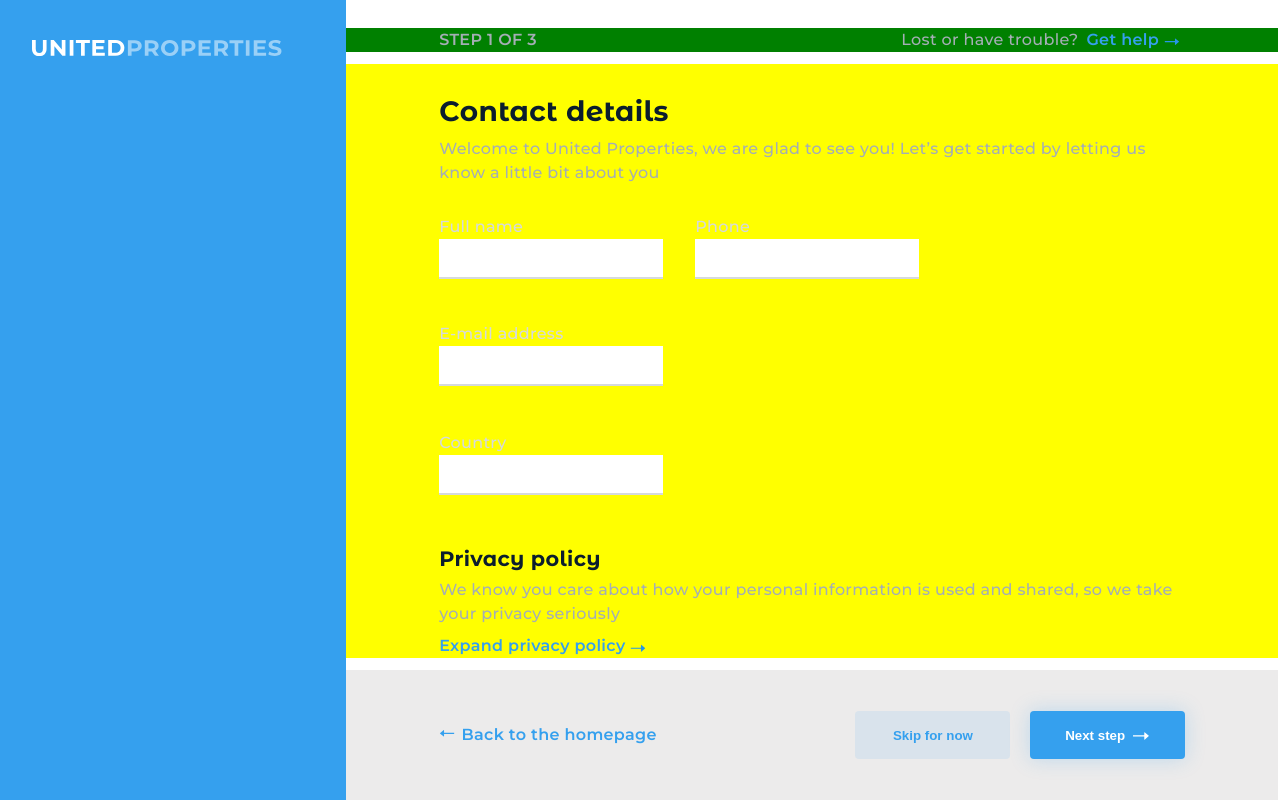
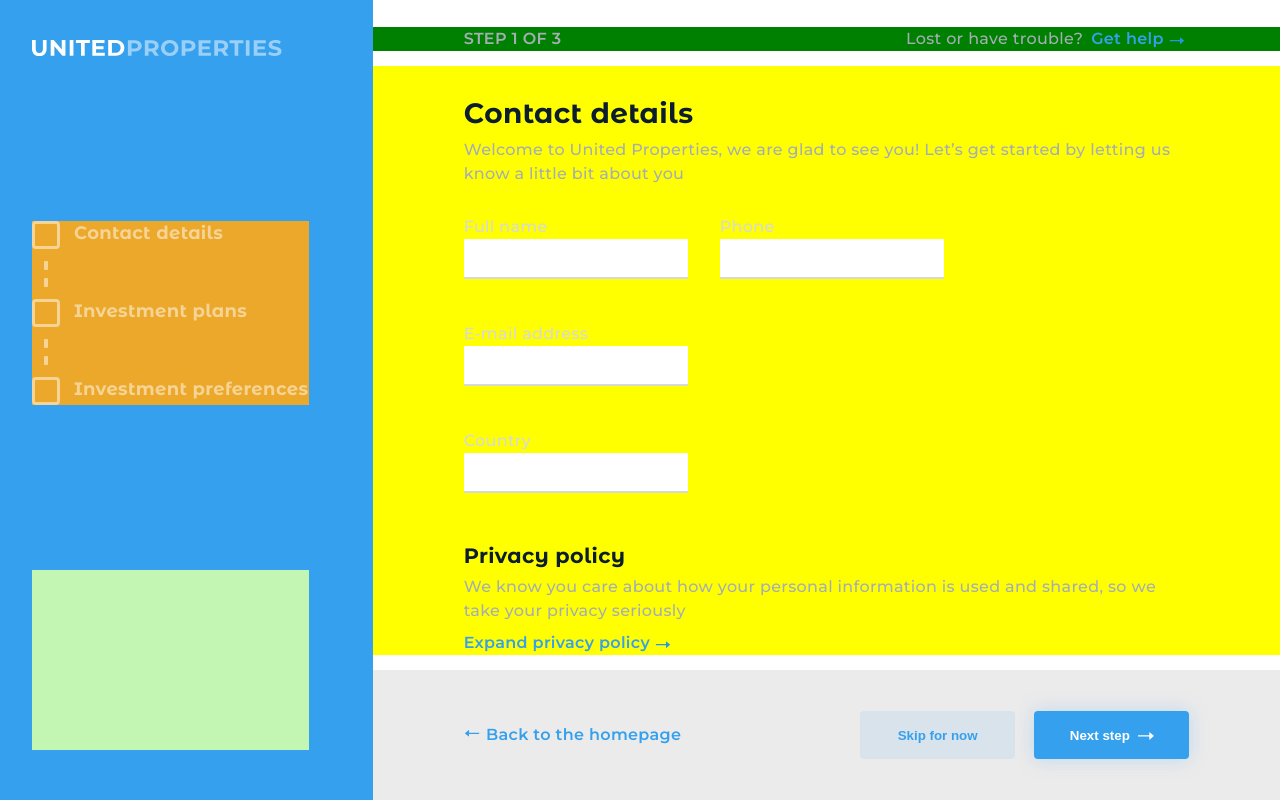
Before and after one commit to cavaglieridomenico/user-onboarding, a React (Create React App) app: page / in a window 1280 px wide. Built offline with nearby package versions, Linux system fonts and the light colour scheme.

Commit message:
[ADDED] Process block in Sidebar.
Added the block of process in the Sidebar and prepared the activation
classes in sidebar.css, but not yet inserted in the Component.

```diff
--- a/src/assets/style/sidebar.css
+++ b/src/assets/style/sidebar.css
@@ -5,8 +5,84 @@ aside {
   padding: var(--sidebarPadding);
 }
 
+.progress-container {
+  position: relative;
+  display: flex;
+  flex-direction: column;
+  background-color: rgb(236, 168, 42);
+  font-family: var(--monserratAlt);
+  color: var(--mainWhite50);
+  font-size: 18px;
+  font-weight: 700;
+}
+
+.square-text-container {
+  display: flex;
+}
+
+.outer-square {
+  display: flex;
+  justify-content: center;
+  align-items: center;
+  width: 28px;
+  height: 28px;
+  border: 3px solid var(--mainWhite50);
+  border-radius: var(--mainBorderRadius);
+}
+
+.inner-square {
+  position: relative;
+  display: none;
+  background-color: var(--mainWhite);
+  width: 11.2px;
+  height: 11.2px;
+}
+
+.square-text-container > p {
+  margin-left: 14px;
+}
+
+.rectangle {
+  position: relative;
+  width: 4px;
+  height: 9px;
+  background-color: var(--mainWhite50);
+  border-radius: 1px;
+  margin-left: 12px;
+}
+
+.rectangle:nth-child(2) {
+  margin-top: 12px;
+  margin-bottom: 8px;
+}
+
+.rectangle:nth-child(3) {
+  margin-bottom: 12px;
+}
+
+.outer-active {
+  border: 3px solid var(--mainWhite);
+}
+
+.inner-active {
+  display: block;
+}
+
+.text-active {
+  color: var(--offWhite);
+}
+
+.quote-container {
+  position: relative;
+  width: 277px;
+  height: 180px;
+  background-color: rgb(195, 245, 179);
+}
+
 @media all and (min-width: 992px) {
   aside {
-    display: block;
+    display: flex;
+    flex-direction: column;
+    justify-content: space-between;
   }
 }
--- a/src/components/Sidebar.js
+++ b/src/components/Sidebar.js
@@ -5,6 +5,37 @@ const Sidebar = () => {
   return (
     <aside>
       <Logo view='logo-desktop' />
+      <div className='progress-container '>
+        <div className='progress'>
+          <div className='square-text-container'>
+            <div className='outer-square'>
+              <div className='inner-square'></div>
+            </div>
+            <p>Contact details</p>
+          </div>
+          <div className='rectangle'></div>
+          <div className='rectangle'></div>
+        </div>
+        <div className='progress'>
+          <div className='square-text-container'>
+            <div className='outer-square'>
+              <div className='inner-square'></div>
+            </div>
+            <p>Investment plans</p>
+          </div>
+          <div className='rectangle'></div>
+          <div className='rectangle'></div>
+        </div>
+        <div className='progress'>
+          <div className='square-text-container'>
+            <div className='outer-square'>
+              <div className='inner-square'></div>
+            </div>
+            <p>Investment preferences</p>
+          </div>
+        </div>
+      </div>
+      <div className='quote-container'></div>
     </aside>
   );
 };
```
